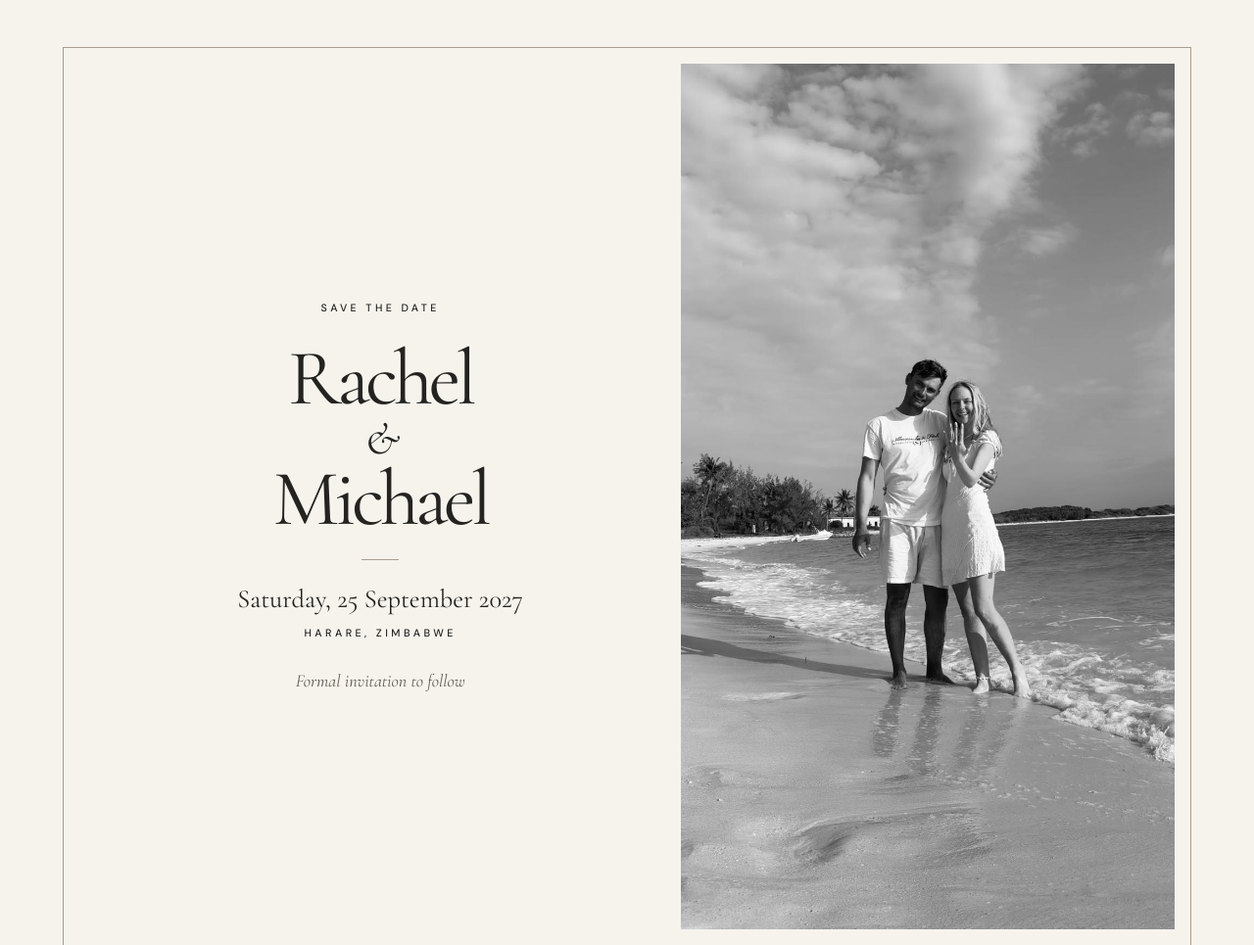
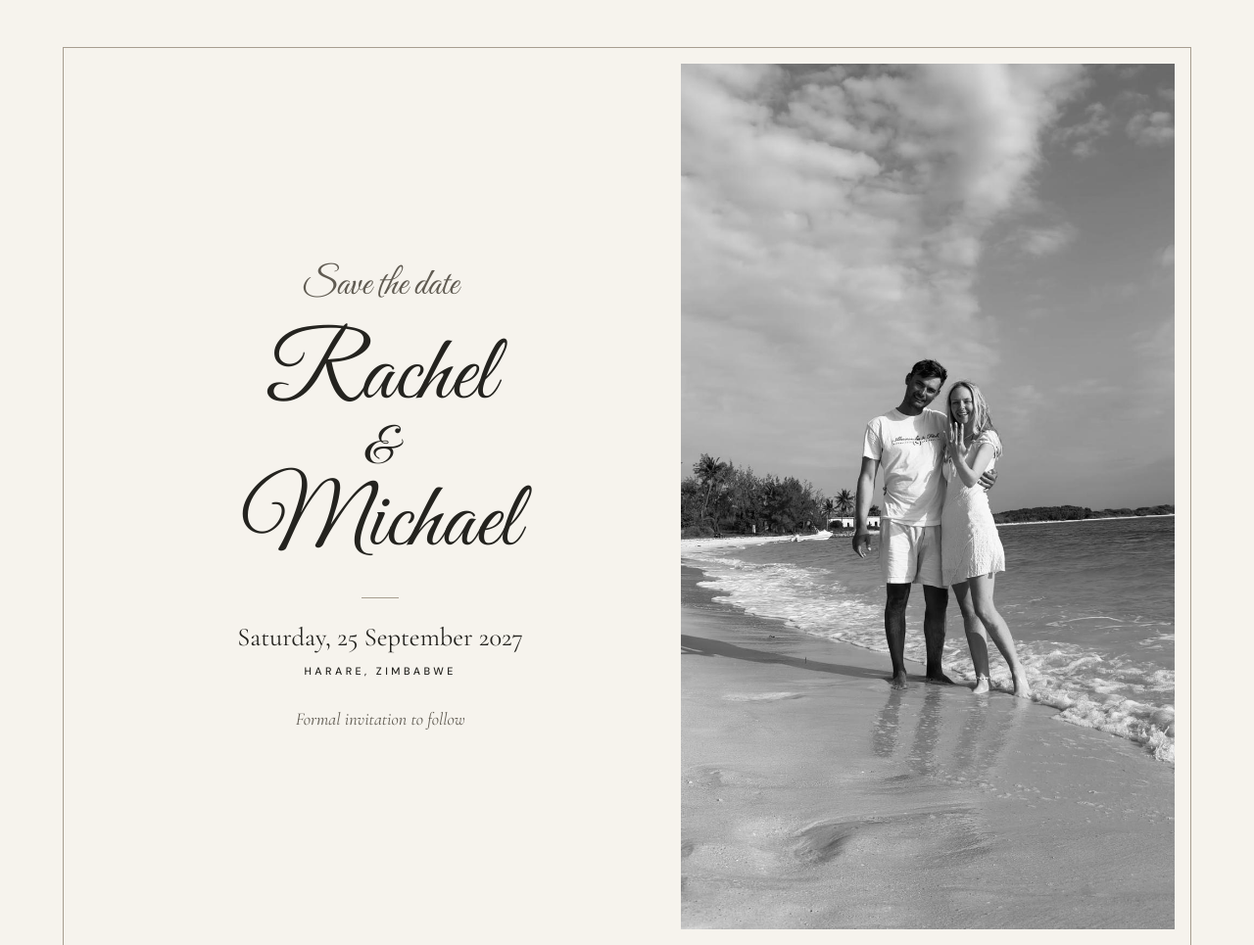
Before and after one commit to DielleZW/wedding-websites, a plain HTML site: page couples/rachel-michael/index.html in a window 1280 px wide. Shown: the top 965 px of the page at 98% size. Drawn offline with nearby package versions, Linux system fonts and the light colour scheme.

Commit message:
Use calligraphy on Rachel and Michael’s save the date

```diff
--- a/couples/rachel-michael/index.html
+++ b/couples/rachel-michael/index.html
@@ -9,15 +9,15 @@
   <title>Rachel &amp; Michael | Save the Date</title>
   <link rel="preconnect" href="https://fonts.googleapis.com">
   <link rel="preconnect" href="https://fonts.gstatic.com" crossorigin>
-  <link rel="stylesheet" href="https://fonts.googleapis.com/css2?family=Cormorant+Garamond:ital,wght@0,400;1,400&family=DM+Sans:wght@400;500&display=swap">
-  <link rel="stylesheet" href="styles.css">
+  <link rel="stylesheet" href="https://fonts.googleapis.com/css2?family=Cormorant+Garamond:ital,wght@0,400;1,400&family=DM+Sans:wght@400;500&family=Great+Vibes&display=swap">
+  <link rel="stylesheet" href="styles.css?v=cursive">
 </head>
 <body>
   <main>
     <section class="announcement" aria-labelledby="couple">
       <div class="details">
         <p class="eyebrow">Save the date</p>
-        <h1 id="couple">Rachel <span>&amp;</span> Michael</h1>
+        <h1 id="couple"><span>Rachel</span> <span class="ampersand">&amp;</span> <span>Michael</span></h1>
         <div class="rule" aria-hidden="true"></div>
         <p class="date"><time datetime="2027-09-25">Saturday, 25 September 2027</time></p>
         <p class="location">Harare, Zimbabwe</p>
--- a/couples/rachel-michael/styles.css
+++ b/couples/rachel-michael/styles.css
@@ -5,6 +5,7 @@
   --muted: #605b52;
   --line: #a89e90;
   --serif: 'Cormorant Garamond', Georgia, serif;
+  --script: 'Great Vibes', 'Snell Roundhand', 'Brush Script MT', cursive;
   --sans: 'DM Sans', Arial, sans-serif;
 }
 
@@ -29,19 +30,26 @@ main { max-width: 78rem; margin-inline: auto; padding: clamp(1rem, 4vw, 3rem); }
 }
 
 .details p { margin: 0; }
-.eyebrow, .location {
+.eyebrow {
+  font: 400 clamp(1.85rem, 3vw, 2.6rem)/1.25 var(--script);
+  color: var(--muted);
+}
+
+.location {
   font: 500 .67rem/1.65 var(--sans);
   text-transform: uppercase;
   letter-spacing: .32em;
 }
 
 h1 {
-  font: 400 clamp(3rem, 6.3vw, 6.1rem)/.91 var(--serif);
-  letter-spacing: -.055em;
-  margin: .33em 0 .31em;
+  display: grid;
+  justify-items: center;
+  font: 400 clamp(3.8rem, 7.5vw, 7rem)/.98 var(--script);
+  margin: .23em 0 .3em;
+  padding-inline: .12em;
 }
 
-h1 span { display: block; font-style: italic; font-size: .58em; line-height: 1.05; }
+.ampersand { font-size: .55em; line-height: 1.05; }
 .rule { width: 2.4rem; height: 1px; background: var(--line); margin-bottom: 1.45rem; }
 .date { font: 400 clamp(1.18rem, 2.25vw, 1.65rem)/1.3 var(--serif); }
 .details .location { margin-top: .55rem; }
@@ -53,6 +61,5 @@ img { display: block; width: 100%; height: auto; }
   main { max-width: 30rem; }
   .announcement { grid-template-columns: 1fr; }
   .details { padding: 2.65rem .65rem 2.5rem; }
-  h1 { font-size: clamp(2rem, 10vw, 4.15rem); }
-  h1 span { display: inline; font-size: .76em; }
+  h1 { font-size: clamp(3.4rem, 13vw, 5.6rem); }
 }
```
